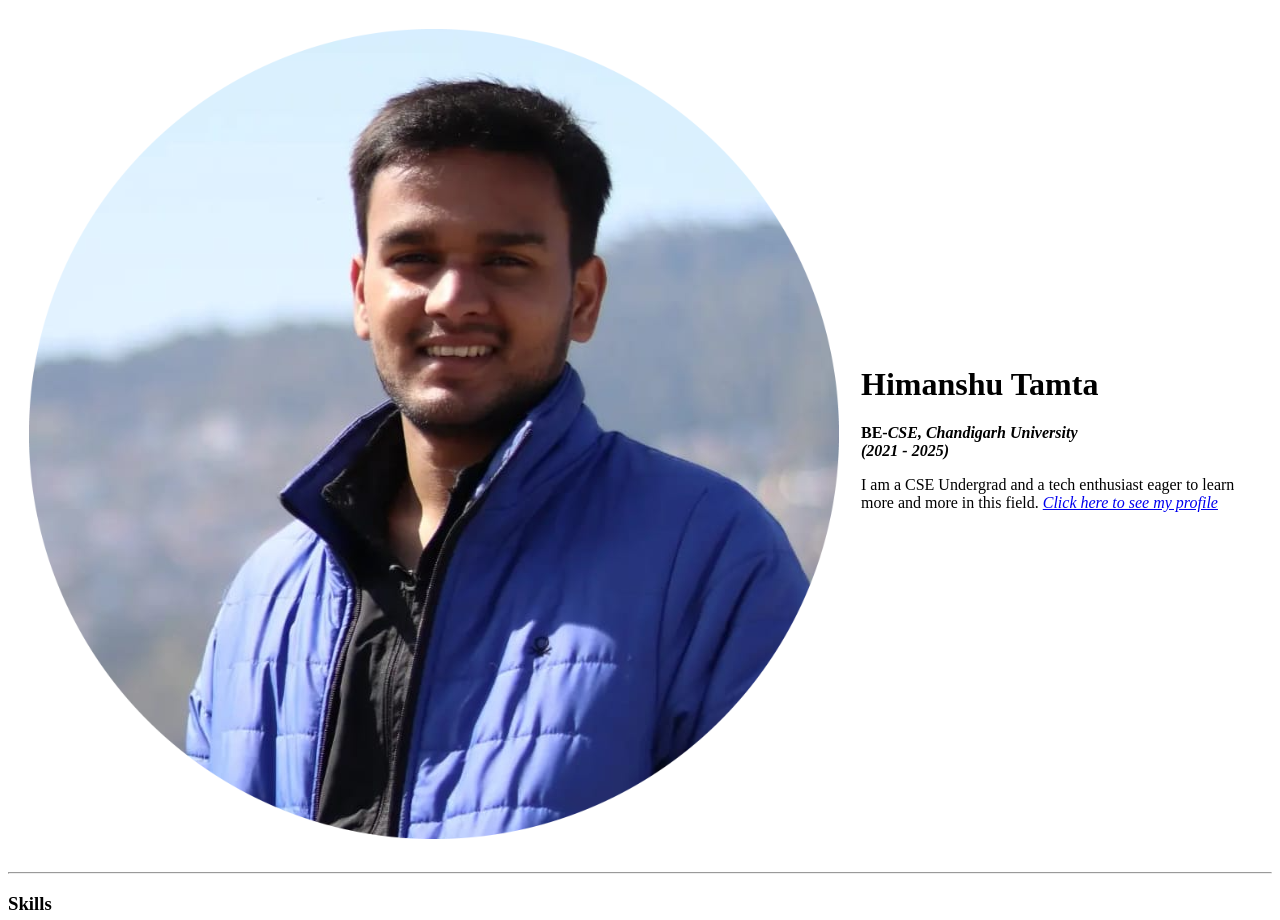
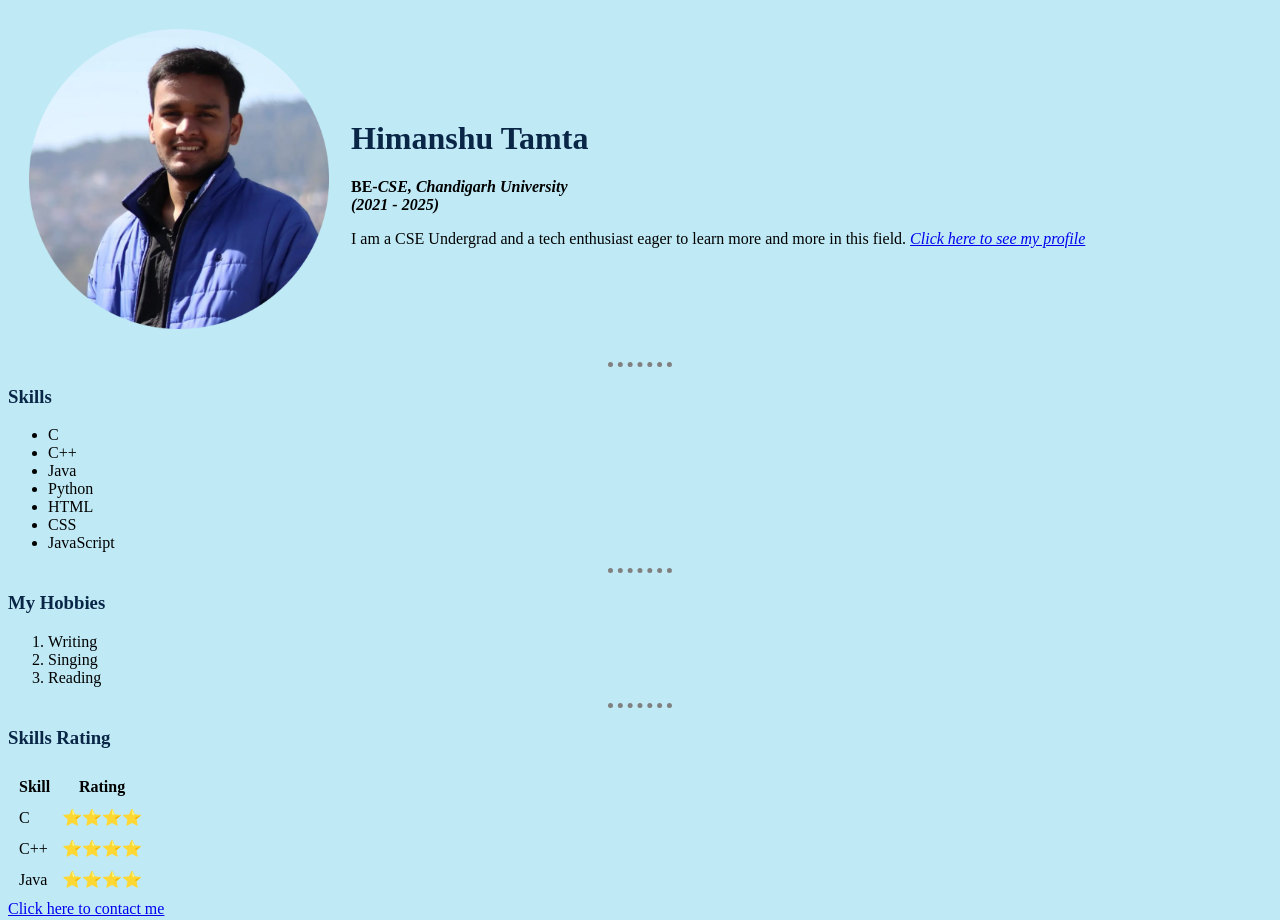
Before and after one commit to Himanshu3182/Web-Development, a plain HTML site: page index.html in a window 1280 px wide. Shown: the top 920 px of the page. Drawn offline with Linux system fonts and the light colour scheme.

Commit message:
CSS files added

```diff
--- /dev/null
+++ b/CSS/styles.css
@@ -0,0 +1,17 @@
+body{
+    background-color: #BFEAF5;
+}
+hr{
+    border-style: none;
+    border-top-style: dotted;
+    border-color: grey;
+    border-width: 5px;
+    width: 5%;
+
+}
+h1{
+    color: #0A2647;
+}
+h3{
+    color: #0A2647;
+}
--- a/index.html
+++ b/index.html
@@ -5,6 +5,16 @@
     <meta http-equiv="X-UA-Compatible" content="IE=edge">
     <meta name="viewport" content="width=device-width, initial-scale=1.0">
     <title>Himanshu's Personal Site</title>
+    <link rel="stylesheet" href="CSS/styles.css">
+
+<style>
+    img{
+        height:300px;
+    }
+</style>
+
+
+
 </head>
 <body>
 
```
Also changed, not shown: Contact.html (+1 -0 lines), contactme.html (+1 -0 lines).
